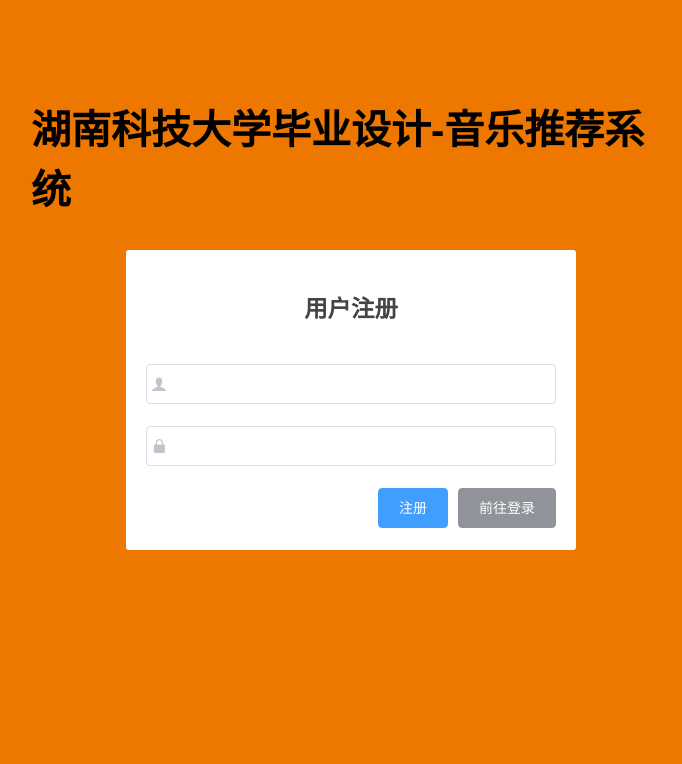
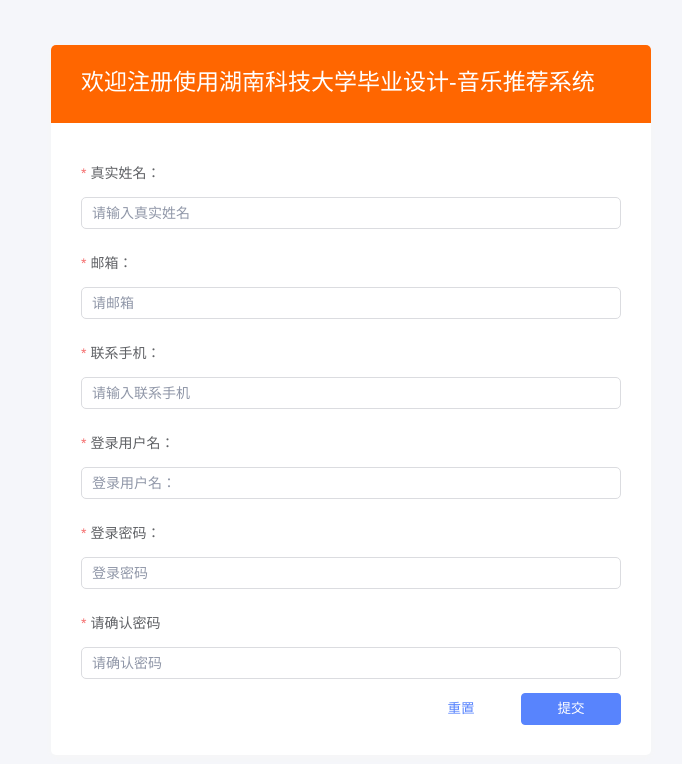
Before and after one commit to BinXiaoEr/lffont, a Vue app: page /#/register in a window 1280 px wide. Shown: the top 764 px of the page, without its empty margins (289-971 px from the left). Built offline with nearby package versions, Linux system fonts and the light colour scheme.

Commit message:
新增模块

```diff
--- a/src/components/Login.vue
+++ b/src/components/Login.vue
@@ -6,7 +6,6 @@
         <!-- <img src="../../static/img/logo.png" alt=""> -->
         <img src="../../static/img/logo.jpg" alt="">
         <span>
-          <!-- 青塔 · 全球科研数据云平台 -->
           湖南科大学毕业设计-音乐推荐系统
         </span>
       </p>
@@ -97,7 +96,7 @@ export default {
       });
     },
     doRegister() {
-      this.$router.push({ path: "/regpage" });
+      this.$router.push({ path: "/register" });
     }
   },
   created() {},
--- a/src/components/Register.vue
+++ b/src/components/Register.vue
@@ -1,173 +1,189 @@
+<!-- loading页面 -->
 <template>
-  <div class="login_container">
-    <div class='htitle'>
-        <h1 >湖南科技大学毕业设计-音乐推荐系统</h1>
+  <div class="register-page" :class="!IsPC()?'phone-style':''">
+    <div :class="IsPC()?'pw-inner':''">
+      <div class="top-bar" style>
+        <p>欢迎注册使用湖南科技大学毕业设计-音乐推荐系统</p>
       </div>
-    <div class="login_box">
+      <div class="content-box" v-show="!successShow">
+        <div class="change-block">
+          <el-form ref="form" :model="form" :rules="rules" label-width="105px">
+            <el-form-item prop="realname" label="真实姓名：">
+              <el-input v-model="form.realname" placeholder="请输入真实姓名"></el-input>
+            </el-form-item>
+            <el-form-item prop="email" label="邮箱：">
+              <el-input v-model="form.email" placeholder="请邮箱"></el-input>
+            </el-form-item>
+            <el-form-item prop="phonenum" label="联系手机：">
+              <el-input v-model.number="form.phonenum" placeholder="请输入联系手机"></el-input>
+              <div class="el-form-item__error">{{errorInfo}}</div>
+            </el-form-item>
 
-      <!-- 头像区域 -->
-      <!-- <div class="avatar_box">
-        <img src="../assets/logo.png" alt />
-      </div> -->
-      <div class="h3title">
-        <h3>{{title}}</h3>
-      </div>
-      <!-- 登录表单区域 -->
-      <el-form
-        ref="loginFormRef"
-        label-width="0px"
-        class="login_form"
-        :model="loginForm"
-        :rules="loginFormRules"
-      >
-        <!-- 用户名 -->
-        <el-form-item prop="username">
-          <el-input v-model="loginForm.username" prefix-icon="iconfont icon-user"></el-input>
+            <el-form-item prop="username" label="登录用户名：">
+              <el-input v-model="form.username" placeholder="登录用户名："></el-input>
             </el-form-item>
-        <!-- 密码 -->
-        <el-form-item prop="password">
-          <el-input
-            v-model="loginForm.password"
-            prefix-icon="iconfont icon-3702mima"
-            type="password"
-          ></el-input>
+            <el-form-item prop="password" label="登录密码：">
+              <el-input v-model="form.password" placeholder="登录密码"></el-input>
             </el-form-item>
-        <!-- 按钮区域 -->
-        <el-form-item class="btncss">
-          <el-button type="primary" @click="login">{{bttn1}}</el-button>
-          <el-button type="info" @click="resetLoginForm">{{bttn2}}</el-button>
+            <el-form-item prop="confir_password" label="请确认密码">
+              <el-input v-model="form.confir_password" placeholder="请确认密码"></el-input>
             </el-form-item>
           </el-form>
+          <div class="btn-group">
+            <el-button type="text" class="light-btn" @click="resetBtn('form')">重置</el-button>
+            <el-button type="primary" :class="!IsPC()?'phone-btn':''" @click="register">提交</el-button>
+          </div>
+        </div>
+      </div>
     </div>
   </div>
 </template>
 
 <script>
-// import qs from "qs";
+// import { mapGetters } from "vuex";
 import service from "../service/BaseDao";
 export default {
+  name: "c-type",
   data() {
     return {
-      // 这是登录表单的数据绑定对象
-      loginForm: {
+      form: {
+        realname: "",
+        email: "",
+        phonenum: "",
         username: "",
-        password: ""
+        password: "",
+        confir_password: ""
       },
-      title:'用户注册',
-      bttn1:'注册',
-      bttn2:'前往登录',
-      // 这是表单的验证规则对象
-      loginFormRules: {
-        username: [
-          { required: true, message: "请输入用户名", trigger: "blur" },
-          { min: 2, max: 10, message: "长度在 2 到 10 个字符", trigger: "blur" }
+      rules: {
+        realname: [
+          { required: true, message: "请输入真实姓名", trigger: "change" }
+        ],
+        email: [
+          { required: true, message: "请输入单位邮箱", trigger: "change" },
+          {
+            type: "email",
+            message: "请输入正确的邮箱地址",
+            trigger: ["blur", "change"]
+          }
+        ],
+        phonenum: [
+          { required: true, message: "请输入联系手机", trigger: "blur" },
+          {
+            type: "number",
+            message: "手机号输入有误，请重新输入！",
+            trigger: "blur"
+          }
         ],
         password: [
-          { required: true, message: "请输入注册密码", trigger: "blur" }
+          { required: true, message: "请输入登录密码", trigger: "change" }
+        ],
+        confir_password: [
+          { required: true, message: "请确认登录密码", trigger: "change" }
+        ],
+        username: [
+          { required: true, message: "请输入登录用户名", trigger: "change" }
         ]
-      }
+      },
+      errorInfo: "",
+      successShow: false
     };
   },
   methods: {
-    resetLoginForm() {
-      // resetFields 重置表单 this.$refs.loginFormRef 获取表单对象  loginFormRef 是表单自定义的一个对象名称
-       this.$router.push("/login")
-    },
-    login() {
-      this.$refs.loginFormRef.validate(valid => {
+    register() {
+      this.$refs.form.validate(valid => {
         if (!valid) return; // 如果检验不成功则直接返回
-        var rq_data = {
-          password: this.loginForm.password,
-          username: this.loginForm.username
+        if (this.form.password != this.form.confir_password) {
+          this.$message({
+            message: "两次密码不一样,请重新确认",
+            type: "error",
+            duration: 1000
+          });
+          this.form.password = "";
+          this.form.confir_password = "";
+        } else {
+          let rq_data = {
+            password: this.form.password,
+            username: this.form.username,
+            email: this.form.email,
+            phone: this.form.phonenum,
+            realname: this.form.realname
           };
-        var flag=-1
+          console.log(rq_data);
           service.post("/user/register/", rq_data).then(data => {
             let re_data = data.data;
-          //console.log(data) data 是后台返回的json数据
-          if (re_data.state==1){
-            this.$router.push("/login")
-          }
-          else{
+
+            console.log(data);
+            if (re_data.state == 1) {
+              this.$message({
+                message: "注册成功,请前往登录",
+                type: "success",
+                duration: 1000
+              });
+              this.$router.push("/login");
+            } else {
               this.$message({
                 // this.$message 是自定义的全局的一个组件
-              message: "用户名已存在",
+                message: "用户名|电话号码已存在",
                 type: "error",
-              duration:1000
+                duration: 1000
+              });
+              this.$refs[this.form].resetFields();
+            }
           });
         }
       });
+    },
+    open(str, type) {
+      this.$message({
+        message: str,
+        type: type,
+        duration: 3000
       });
+    },
+    resetBtn(formName) {
+      if (this.$refs[formName] !== undefined) {
+        this.$refs[formName].resetFields();
+      }
+    },
+    submitForm(formName) {
+      this.$refs[formName].validate(valid => {
+        if (valid) {
+          this.doRegister();
+        } else {
+          return false;
+        }
+      });
+    },
+    IsPC() {
+      var userAgentInfo = navigator.userAgent;
+      var Agents = [
+        "Android",
+        "iPhone",
+        "SymbianOS",
+        "Windows Phone",
+        "iPad",
+        "iPod"
+      ];
+      var flag = true;
+      for (var v = 0; v < Agents.length; v++) {
+        if (userAgentInfo.indexOf(Agents[v]) > 0) {
+          flag = false;
+          break;
         }
       }
+      return flag;
+    },
+    backTo() {
+      this.successShow = false;
+      this.resetBtn("form");
+    }
+  },
+  created() {},
+  mounted() {}
 };
 </script>
 
-
-<style lang="less" scoped>
-.login_container {
-  background-color: #EE7700;
-  height: 100%;
-}
-.htitle{
-  // width: 450px;
-  // height: 300px;
-  // background-color: #fff;
-  // border-radius: 3px;
-  font-size: 20px;
-  // background-color:black;
-  color: black;
-  position: absolute;
-  left: 50%;
-  top: 20%;
-  transform: translate(-50%, -50%);
-}
-.h3title{
-  font-size: 20px;
-  position: absolute;
-  left: 50%;
-  top: 20%;
-  transform: translate(-50%, -50%);
-}
-.login_box {
-  width: 450px;
-  height: 300px;
-  background-color: #fff;
-  border-radius: 3px;
-  position: absolute;
-  left: 50%;
-  top: 50%;
-  transform: translate(-50%, -50%);
-
-  /* 设置对应 position left top transform 设置 标志在最中间 */
-  .avatar_box {
-    height: 130px;
-    width: 130px;
-    border: 1px solid #eeee;
-    border-radius: 50%;
-    padding: 10px;
-    box-shadow: 0 0 10px #ddd;
-    position: absolute;
-    left: 50%;
-    transform: translate(-50%, -50%);
-
-    img {
-      width: 100%;
-      height: 100%;
-      border-radius: 50%;
-      background-color: #eee;
-    }
-  }
-}
-.btncss {
-  // 有对其
-  display: flex;
-  justify-content: flex-end;
-}
-.login_form {
-  position: absolute;
-  bottom: 0;
-  width: 100%;
-  padding: 0 20px;
-  box-sizing: border-box;
-}
+<style lang='less'>
+@import "../../static/less/element.less";
+@import "../../static/less/login.less";
 </style>
--- a/src/page/Play.vue
+++ b/src/page/Play.vue
@@ -1,9 +1,7 @@
 <template>
   <div class="detail-container" v-bind:style="fullSceen">
     <div class="detail-header">
-      <h1>
-        {{title}}
-      </h1>
+      <h1>{{title}}</h1>
     </div>
     <div class="main clearfix">
       <aplayer
@@ -15,6 +13,7 @@
         :showLrc="true"
         :music="songlistData[currentMusicIndex]"
         :listMaxHeight="listHeight"
+        @loadeddata="getinfo($event)"
       />
     </div>
   </div>
@@ -41,7 +40,9 @@ export default {
         65 -
         100 +
         "px",
-      title: ""
+      title: "",
+      userid: "",
+      username: ""
     };
   },
   created() {
@@ -50,6 +51,8 @@ export default {
     let id = match.slice(-1)[0]; // 获取插叙的type 字段
     let tyep = match.slice(-2)[0]; // 获取id
     this.getsongs(tyep, id);
+    this.username = this.$cookie.get("username");
+    this.userid = this.$cookie.get("userid");
   },
   methods: {
     getsongs(tyep, id) {
@@ -57,6 +60,23 @@ export default {
         this.songlistData = data.data.data;
         this.title = data.data.title;
       });
+    },
+    // 只要音乐数据加载完成 说明已经在播放音乐 要记录播放音乐信息
+    getinfo(e) {
+      let mp3url = e.target.currentSrc;
+      let song_id = mp3url.split("=")[1].split(".")[0];
+      // console.log(song_id)
+      let match = window.location.href.split("/");
+      let id = match.slice(-1)[0]; // 获取插叙的type 字段
+      let tyep = match.slice(-2)[0]; // 获取id
+      let rq_data = {
+        type: tyep,
+        id: id,
+        userid: this.userid,
+        songid: song_id
+      };
+      console.log(rq_data)
+      service.post("/user/history/", rq_data).then(data => {});
     }
   }
 };
@@ -73,18 +93,17 @@ export default {
   border-bottom: 1px solid #cccccc;
 }
 .detail-header h1 a {
-
-  color:  #FF6600	;
+  color: #ff6600;
 }
 .detail-header h1 a:hover {
-  color:  #FF6600	;
+  color: #ff6600;
 }
 .detail-header {
-  color: #FF6600;
+  color: #ff6600;
   text-align: center;
 }
 .music-list {
-  color:  #FF6600;
+  color: #ff6600;
 }
 .music-list-item {
   font-size: 16px;
@@ -95,7 +114,7 @@ export default {
   color: #cccccc;
 }
 .music-list-item a:hover {
-  color: ;
+  color: #cccccc;
 }
 .song-name {
   display: inline-block;
--- a/src/page/SearchPage.vue
+++ b/src/page/SearchPage.vue
@@ -26,11 +26,12 @@
           >
             <div class="songlist_index">{{ index+1 }}</div>
             <div class="songlist_name">
+              <!-- <span>{{ item.title |ellipsis}}</span> -->
+              <router-link target="_blank" v-bind:to="'/play/song/'+item.id">
               <span>{{ item.title |ellipsis}}</span>
-              <router-link target="_blank" v-bind:to="'/play/song/'+item.id">
-                <span class="play">
+                <!-- <span class="play">
                   <i class="el-icon-service"></i>
-                </span>
+                </span> -->
               </router-link>
             </div>
             <div class="songlist_album">
@@ -50,6 +51,7 @@
     </div>
       </div>
     </div>
+
     <Footer />
   </div>
 </template>
@@ -74,7 +76,9 @@ export default {
       quryinfo: {
         page: 1,
         pagesize: 10
-      }
+      },
+      userid:"",
+      username:''
     };
   },
   created() {
@@ -82,6 +86,8 @@ export default {
     this.keyword = decodeURI(window.location.href).split("key=")[1];
     console.log(this.keyword);
     this.getSearch(this.keyword, this.quryinfo);
+    this.username = this.$cookie.get("username");
+    this.userid = this.$cookie.get("userid");
   },
   methods: {
     getSearch(keyword, queryinfo) {
@@ -102,7 +108,7 @@ export default {
         page: 1,
         pagesize: 10
       };
-      this.getSearch(this.keyword,this.quryinfo);
+      this.getSearch(this.keyword, this.quryinfo);
     },
     getPageChange(page) {
       this.quryinfo.page = page;
@@ -122,6 +128,12 @@ export default {
 </script>
 
 <style scoped>
+.main {
+  margin-left: 20%;
+}
+/* .text-center {
+  margin-left: 15%;
+} */
 .search-form {
   position: relative;
   height: 247px;
--- a/src/router/index.js
+++ b/src/router/index.js
@@ -10,14 +10,16 @@ import Singer from '../page/Singer.vue'
 import Artists from '../page/Artist.vue'
 import PlayList from '../page/PlayList.vue'
 import SearchPage from '../page/SearchPage.vue'
+// import Register from '../components/Register.vue'
+import Login from '../components/Login.vue'
 import Register from '../components/Register.vue'
-import Login2 from '../components/Login.vue'
+
 Vue.use(VueRouter)
 
 const routes = [
   { path: '/', redirect: '/login' },// 重定向
   // { path: '/login', component: Login },
-  { path: '/login', component: Login2 },
+  { path: '/login', component: Login },
   { path: '/register', component: Register },
   // children 代表是子路由
   // {
--- a/static/less/login.less
+++ b/static/less/login.less
@@ -207,7 +207,7 @@
 	}
 	.top-bar{
 		padding:20px 30px;
-		background-color: @main-color;
+		background-color: #FF6600;
 		color:#fff;
 		border-top-left-radius:5px;
 		border-top-right-radius:5px;
@@ -218,6 +218,7 @@
 		p:first-child{
 			font-size: 23px;
 			margin-bottom: 3px;
+
 		}
 		img{
 			position: absolute;
@@ -242,8 +243,10 @@
 	}
 	.btn-group{
 		text-align: right;
+
 		.el-button{
 			width:100px;
+
 		}
 	}
 }
@@ -280,9 +283,13 @@
 	}
 	.btn-group{
 		text-align: right;
+
 		.phone-btn{
+			background-color: rgba(20,68,106);
+		border-color: rgba(20,68,106);
 			margin-top:15px;
 			width:100%!important;
+
 		}
 	}
 	.success-box{
```
Also changed, not shown: src/components/Header.vue (+43 -29 lines), src/components/user/Register.vue (added, +173 -0 lines). Lines whose indentation alone changed are shown as unchanged.
